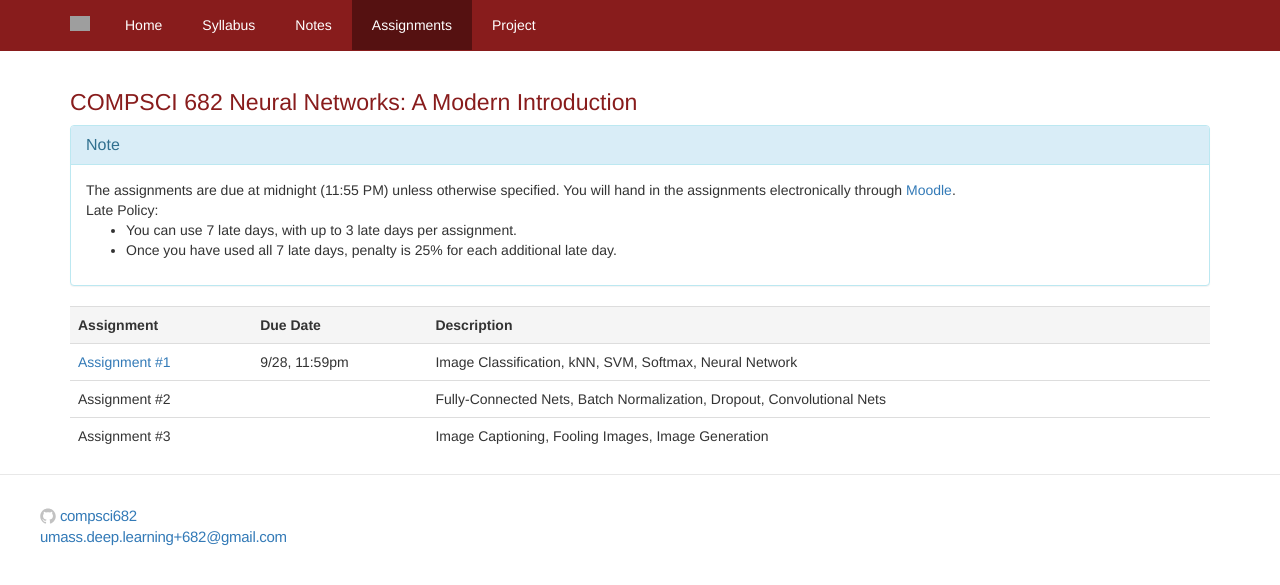
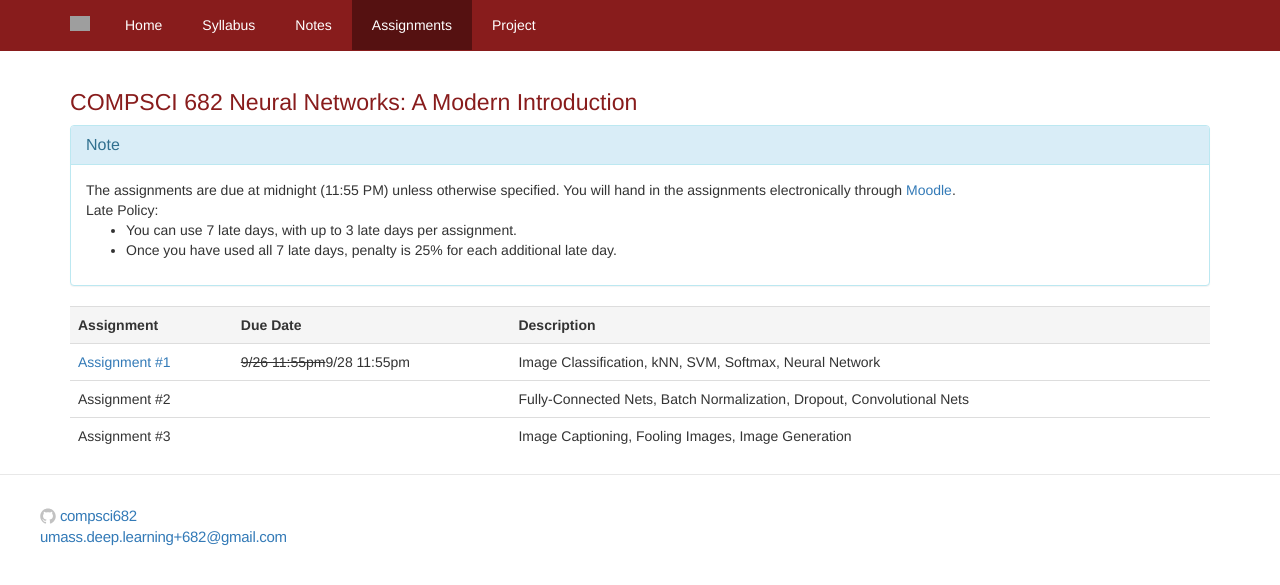
Before and after one commit to compsci682/compsci682.github.io, a Jekyll site: the page assignments.html, which Jekyll copies as it is, in a window 1280 px wide. Shown: the top 585 px of the page. Built offline with Jekyll 4.4.1, drawn with Linux system fonts in a browser that asks for light colours; grey boxes are pictures that could not be loaded.

```diff
--- a/assignments.html
+++ b/assignments.html
@@ -84,7 +84,7 @@
 	<tbody><tr class="active">
     		<th>Assignment</th><th>Due Date</th><th>Description</th>
 	</tr>
-    <tr><td><a href='/assignments/assignments2016/assignment1/'>Assignment #1</a></td><td>9/28, 11:59pm</td><td>Image Classification, kNN, SVM, Softmax, Neural Network</td></tr>
+    <tr><td><a href='/assignments/assignments2016/assignment1/'>Assignment #1</a></td><td><del>9/26 11:55pm</del>9/28 11:55pm</td><td>Image Classification, kNN, SVM, Softmax, Neural Network</td></tr>
     <tr><td>Assignment #2</td><td><td>Fully-Connected Nets, Batch Normalization, Dropout, Convolutional Nets</td></tr>
     <tr><td>Assignment #3</td><td></td><td>Image Captioning, Fooling Images, Image Generation</td></tr>
 	</tbody></table>
--- a/index.html
+++ b/index.html
@@ -189,8 +189,8 @@
               <li><b>09/05</b> class starts.</li>
               <li><b>09/05</b> Tentative course syllabus posted.</li>
               <li><b>09/05</b> Assignment #1 <a href="assignments.html">posted</a>.</li>
+              <li><b>09/20</b> Assignment #1 <a href="assignments.html">due date postponed</a>.</li>
                 <!--
-              <li><b>09/26</b> Assignment #1 <a href="assignments.html">due date postponed</a>.</li>
               <li><b>10/05</b> Assignment #2 <a href="assignments.html">posted</a>.</li>
               <li><b>10/19</b> Assignment #2 <a href="assignments.html">due date postponed</a>.</li>
               <li><b>10/19</b> <a href="projects/">Final project</a> announced.</li>
--- a/syllabus.html
+++ b/syllabus.html
@@ -146,6 +146,7 @@
     </td>
     <td>
       <a href="/docs/vecDerivs.pdf">[handout]</a><br>
+      <a href="http://cs231n.stanford.edu/handouts/derivatives.pdf">[handout]</a> (from cs231n, optional)<br>
       <a href="https://docs.google.com/presentation/d/1bY-osCs8Rw6fyVulN9DMQ8OMS4X_UnyJtI5Vw2XHK7Q/edit?usp=sharing">[slides]</a><br>
       <a href="http://www.nature.com/nature/journal/v521/n7553/full/nature14539.html">Deep Learning [Nature]</a> (optional)
     </td>
```
